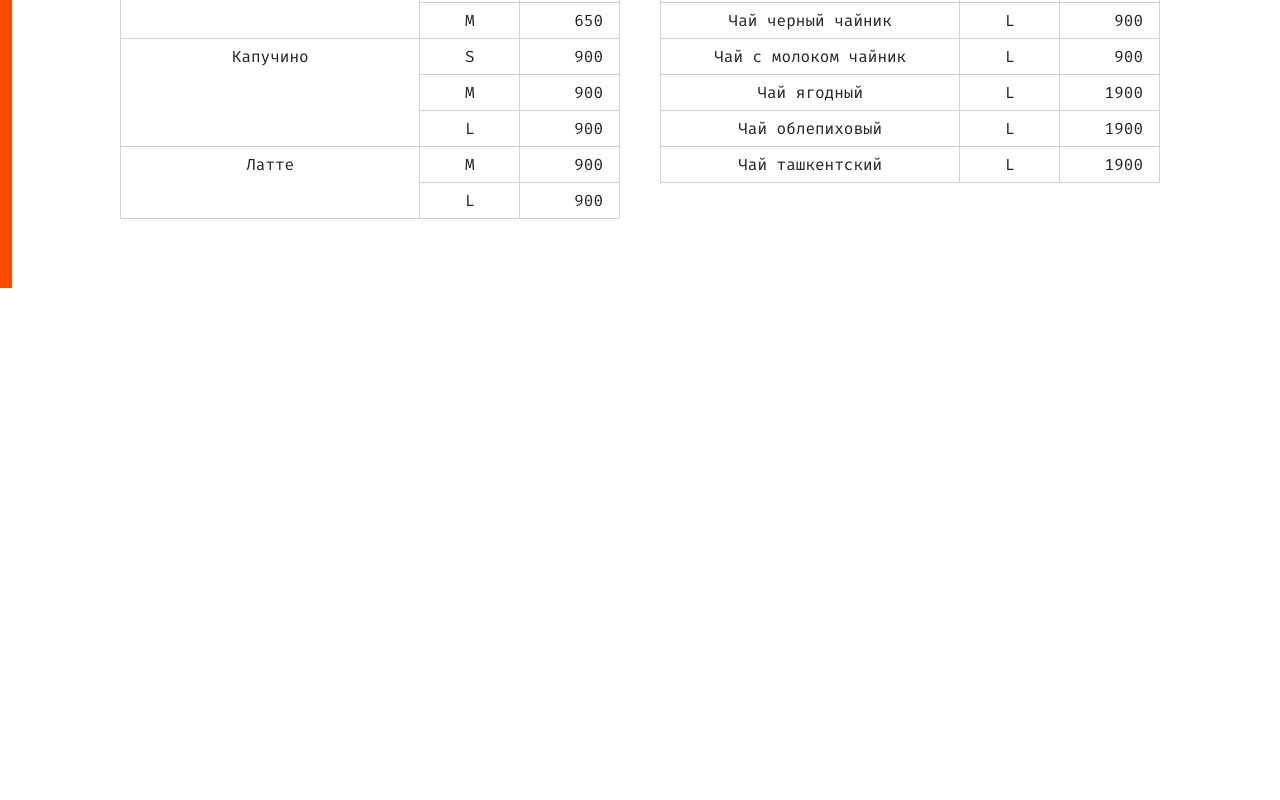
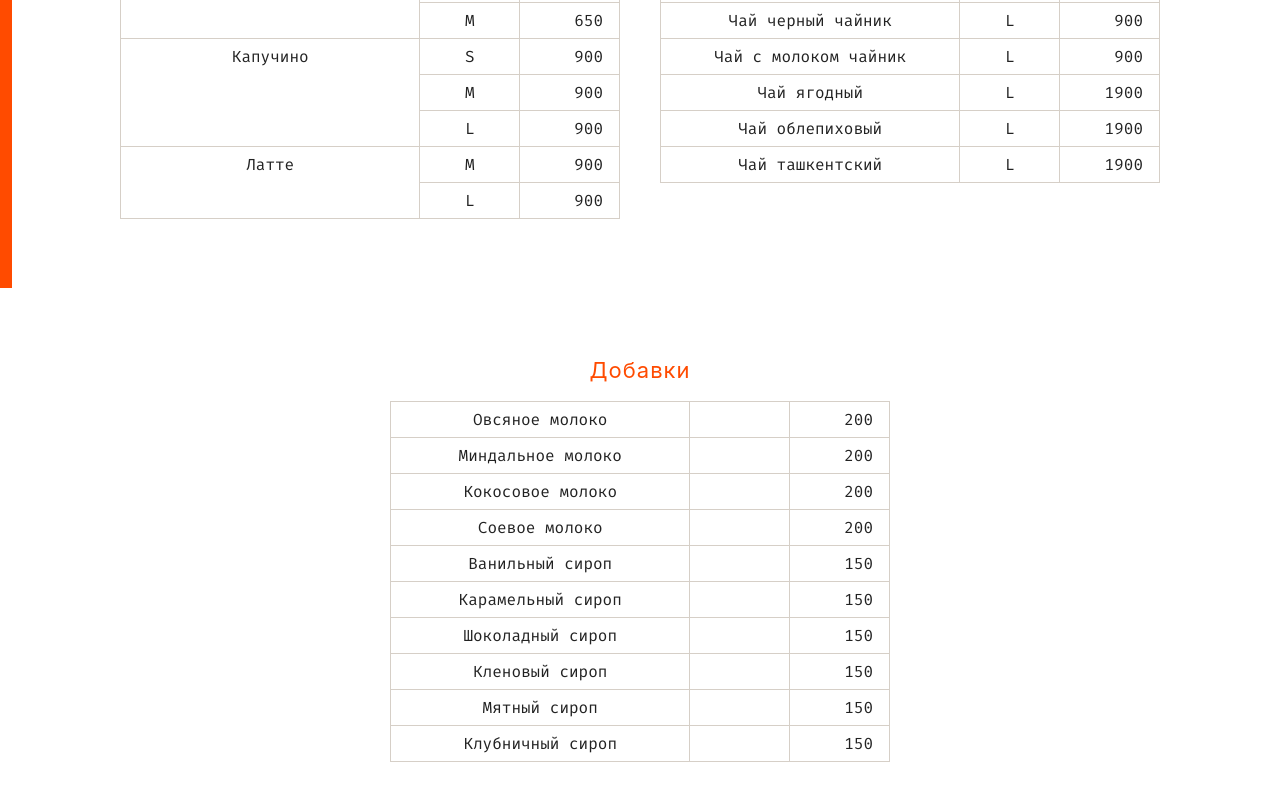
Before and after one commit to Andersonscat/a_coffee_menu, a React (Create React App) app: page / in a window 1280 px wide. Shown: the part 512-1312 px from the top of the page. Before the commit the page ends 811 px from the top, so only its background shows below. Built offline with nearby package versions, Linux system fonts and the light colour scheme.

Commit message:
Добавлена таблица 'Добавки' с альтернативным молоком и сиропами на вкладку горячих напитков

```diff
--- a/src/App.js
+++ b/src/App.js
@@ -397,6 +397,79 @@ const sides = [
   },
 ];
 
+const extras = [
+  {
+    name: 'Овсяное молоко',
+    price: 200,
+    description: 'Альтернативное молоко из овса.',
+    ingredients: ['Овсяное молоко'],
+    img: ''
+  },
+  {
+    name: 'Миндальное молоко',
+    price: 200,
+    description: 'Альтернативное молоко из миндаля.',
+    ingredients: ['Миндальное молоко'],
+    img: ''
+  },
+  {
+    name: 'Кокосовое молоко',
+    price: 200,
+    description: 'Альтернативное молоко из кокоса.',
+    ingredients: ['Кокосовое молоко'],
+    img: ''
+  },
+  {
+    name: 'Соевое молоко',
+    price: 200,
+    description: 'Альтернативное молоко из сои.',
+    ingredients: ['Соевое молоко'],
+    img: ''
+  },
+  {
+    name: 'Ванильный сироп',
+    price: 150,
+    description: 'Сладкий ванильный сироп.',
+    ingredients: ['Ванильный сироп'],
+    img: ''
+  },
+  {
+    name: 'Карамельный сироп',
+    price: 150,
+    description: 'Сладкий карамельный сироп.',
+    ingredients: ['Карамельный сироп'],
+    img: ''
+  },
+  {
+    name: 'Шоколадный сироп',
+    price: 150,
+    description: 'Сладкий шоколадный сироп.',
+    ingredients: ['Шоколадный сироп'],
+    img: ''
+  },
+  {
+    name: 'Кленовый сироп',
+    price: 150,
+    description: 'Натуральный кленовый сироп.',
+    ingredients: ['Кленовый сироп'],
+    img: ''
+  },
+  {
+    name: 'Мятный сироп',
+    price: 150,
+    description: 'Освежающий мятный сироп.',
+    ingredients: ['Мятный сироп'],
+    img: ''
+  },
+  {
+    name: 'Клубничный сироп',
+    price: 150,
+    description: 'Сладкий клубничный сироп.',
+    ingredients: ['Клубничный сироп'],
+    img: ''
+  },
+];
+
 function Section({ title, children }) {
   return (
     <div className="section">
@@ -477,6 +550,9 @@ function App() {
                 <DrinksTable data={authorTea} setSelectedItem={setSelectedItem} />
               </Section>
             )}
+            <Section title="Добавки">
+              <DrinksTable data={extras} setSelectedItem={setSelectedItem} />
+            </Section>
           </SectionsRow>
           {/* Холодные напитки */}
           <SectionsRow>
```
